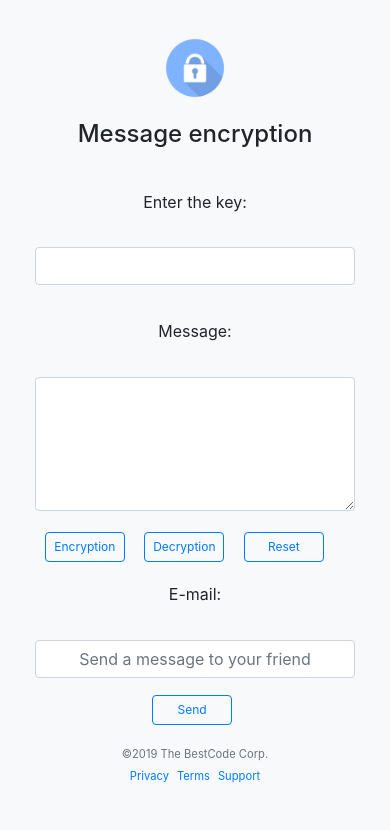
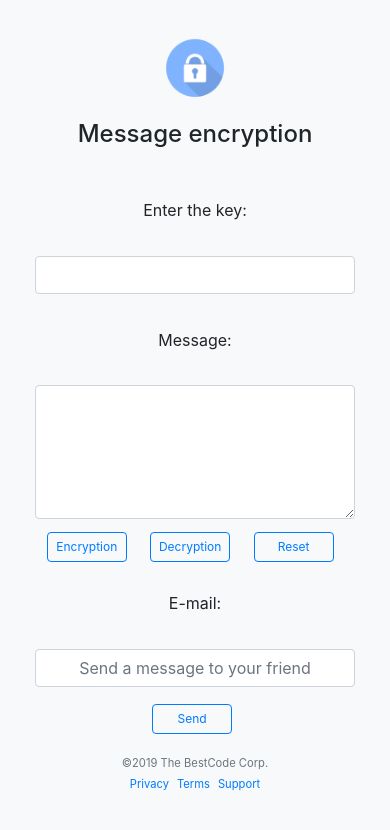
Before and after one commit to Damian4Lupa/message-coding-2, a React (Create React App) app: page / in a window 390 px wide. Shown: the top 830 px of the page. Built offline with nearby package versions, Linux system fonts and the light colour scheme.

Commit message:
corrected media queries for mobile

```diff
--- a/src/styles/App.css
+++ b/src/styles/App.css
@@ -100,6 +100,7 @@ h1 {
 
   .btnBreak3 {
     width: 80px;
+    margin-top: 1vh;
     margin-left: 32vw;
   }
 
@@ -141,8 +142,8 @@ h1 {
   }
 
   .margin {
-    margin-bottom: 2vh;
-    margin-top: 2vh;
+    margin-bottom: 1vh;
+    margin-top: 3vh;
   }
 
   .text-right {
@@ -160,12 +161,13 @@ h1 {
   .btnBreak,
   .btnBreak2 {
     width: 82px;
-    margin: 1vw 3vw;
+    margin: 1vw 3.7vw;
   }
 
   .btnBreak3 {
     width: 80px;
-    margin-left: 30vw;
+    margin-top: 1vh;
+    margin-left: 31vw;
   }
 
   .btn {
@@ -202,8 +204,8 @@ h1 {
   }
 
   .margin {
-    margin-bottom: 2vh;
-    margin-top: 2vh;
+    margin-bottom: 1vh;
+    margin-top: 3vh;
   }
 
   .text-right {
@@ -220,16 +222,17 @@ h1 {
 
   .btnBreak {
     width: 80px;
-    margin: 1vw 2.5vw;
+    margin: 1vw 3vw;
   }
 
   .btnBreak2 {
     width: 80px;
-    margin: 1vw 2.5vw;
+    margin: 1vw 3vw;
   }
 
   .btnBreak3 {
     width: 80px;
+    margin-top: 1vh;
     margin-left: 30vw;
   }
 
@@ -257,7 +260,7 @@ h1 {
   }
 }
 
-@media (min-width: 315px) and (max-width: 350px) {
+@media (max-width: 361px) {
 
   .marginTop {
     margin-left: 0;
@@ -272,7 +275,7 @@ h1 {
   }
 
   .margin {
-    margin-bottom: 2vh;
+    margin-bottom: 1vh;
     margin-top: 2vh;
   }
 
@@ -295,12 +298,13 @@ h1 {
 
   .btnBreak2 {
     width: 80px;
-    margin: 1vw;
+    margin: 1vw 3.3vw;
   }
 
   .btnBreak3 {
     width: 80px;
-    margin-left: 28vw;
+    margin-top: 1vh;
+    margin-left: 30vw;
   }
 
   .btn {
@@ -339,8 +343,8 @@ h1 {
   }
 
   .margin {
-    margin-bottom: 2vh;
-    margin-top: 2vh;
+    margin-bottom: 1vh;
+    margin-top: 3vh;
   }
 
   .text-right {
@@ -366,6 +370,7 @@ h1 {
 
   .btnBreak3 {
     width: 80px;
+    margin-top: 1vh;
     margin-left: 28vw;
   }
 
```
